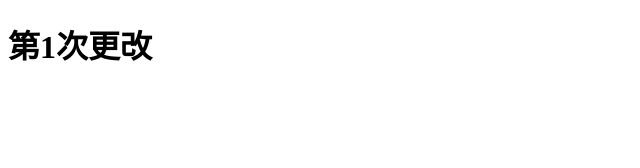
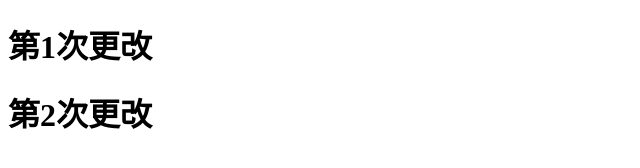
Before and after one commit to Adabao1/dabao, a plain HTML site: page index.html in a window 1280 px wide. Shown: the whole page, without its empty margins (0-640 px from the left). Drawn offline with Linux system fonts and the light colour scheme.

Commit message:
'第2次提交'

```diff
--- a/index.html
+++ b/index.html
@@ -10,6 +10,7 @@
 
 <body>
     <h1>第1次更改</h1>
+    <h1>第2次更改</h1>
 
 </body>
 
```
